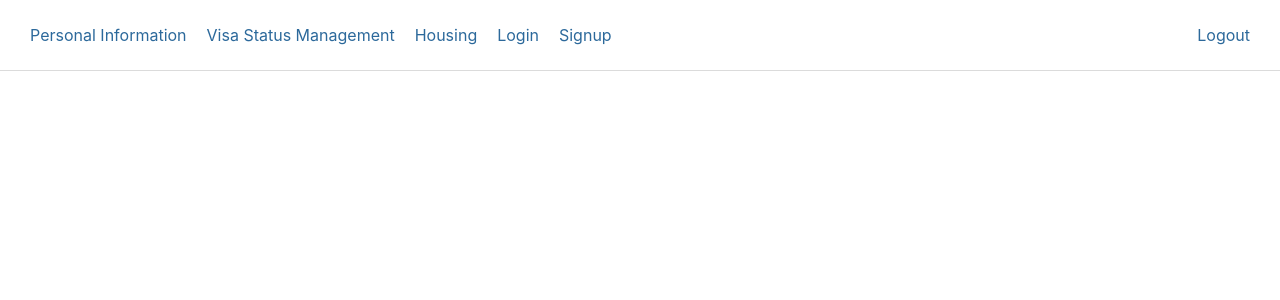
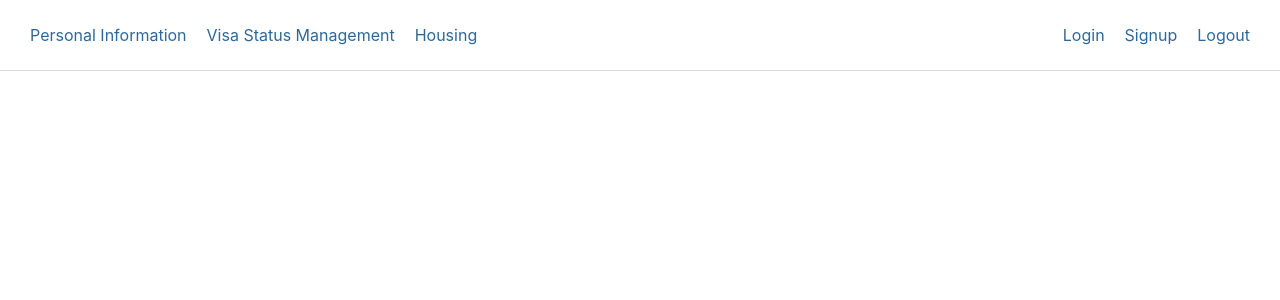
Before and after one commit to lili-cs/HR-Project, a React (Create React App) app in the folder frontend/: page / in a window 1280 px wide. Shown: the top 300 px of the page. Built offline with nearby package versions, Linux system fonts and the light colour scheme.

Commit message:
tweak on navbar(add login/signup)

```diff
--- a/frontend/src/components/NavBar/NavBar.jsx
+++ b/frontend/src/components/NavBar/NavBar.jsx
@@ -24,10 +24,10 @@ class NavBar extends React.Component {
                     <NavLink to="PersonalInfo">Personal Information</NavLink>
                     <NavLink to="visa">Visa Status Management</NavLink>
                     <NavLink to="housing">Housing</NavLink>
+                </div>
+                <div className="nav-button-logout">
                     <NavLink to="Login">Login</NavLink>
                     <NavLink to="Signup">Signup</NavLink>
-                </div>
-                <div className="nav-button-logout">
                     <NavLink to="logout">Logout</NavLink>
                 </div>
             </nav>
```
